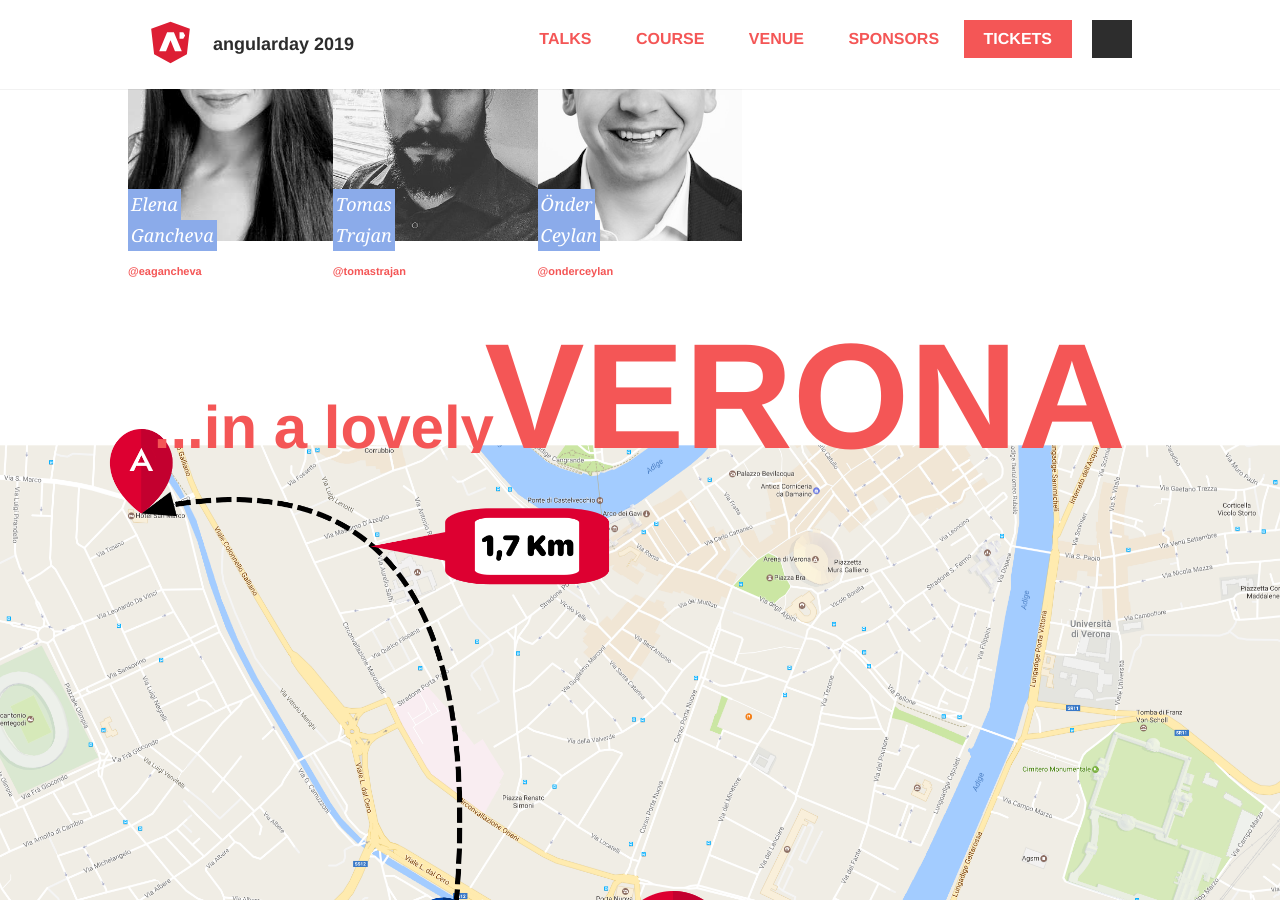
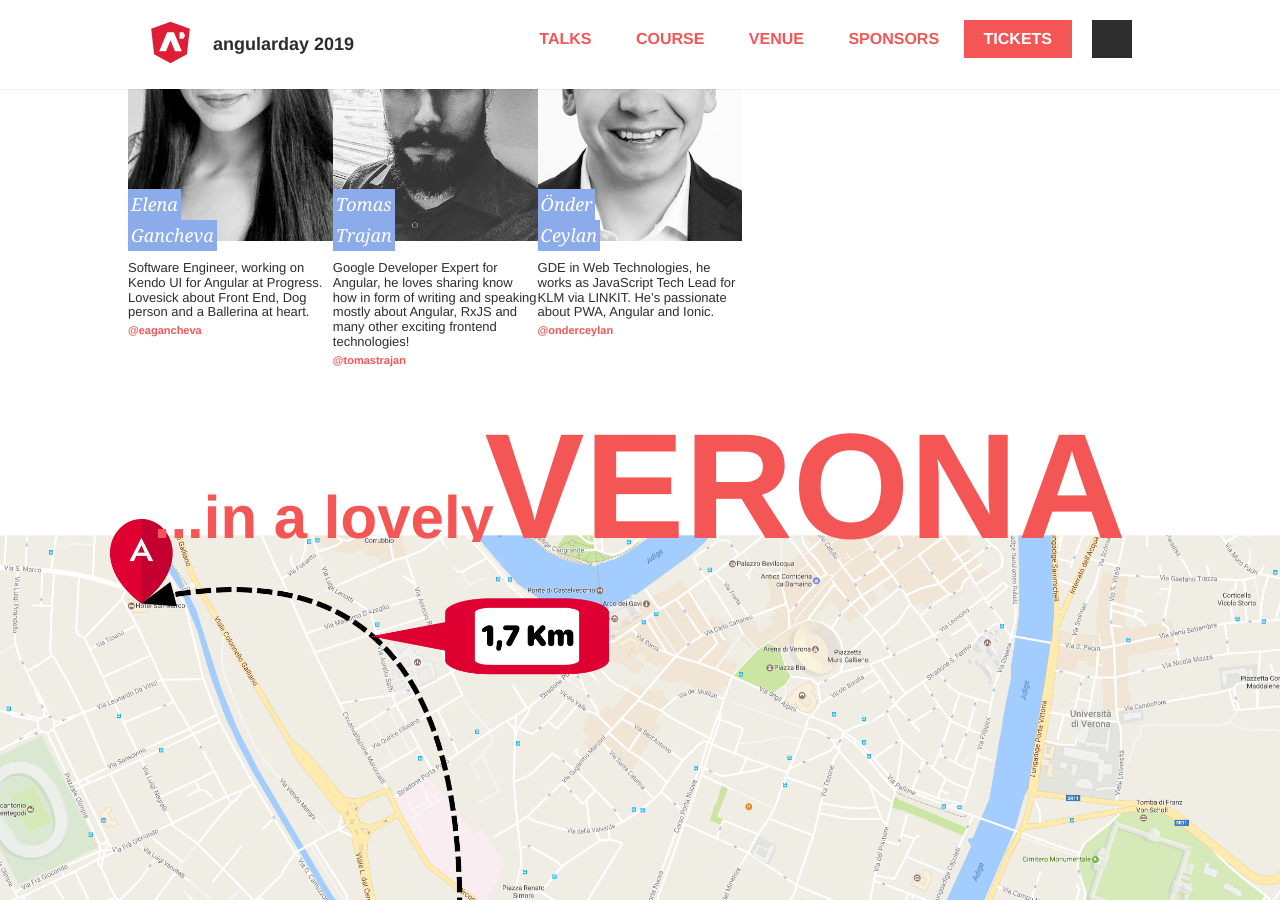
Before and after one commit to GrUSP/2019.angularday.it, a Jekyll site: the page built from index.html, in a window 1280 px wide and 900 px high, scrolled down 1467 px. Built offline with Jekyll 4.4.1, drawn with Linux system fonts in a browser that asks for light colours; some web fonts are replaced; comment, search, counter and statistics services are not loaded.

Commit message:
added descriptions

```diff
--- a/_data/speakers.yml
+++ b/_data/speakers.yml
@@ -3,21 +3,21 @@
 list:
   -
     id: elena-gancheva
-    description:
+    description: Software Engineer, working on Kendo UI for Angular at Progress. Lovesick about Front End, Dog person and a Ballerina at heart.
     image: elena-gancheva.jpeg
     first_name: Elena
     last_name: Gancheva
     twitter: eagancheva
   -
     id: tomas-trajan
-    description:
+    description: Google Developer Expert for Angular, he loves sharing know how in form of writing and speaking mostly about Angular, RxJS and many other exciting frontend technologies!
     image: tomas-trajan.jpg
     first_name: Tomas
     last_name: Trajan
     twitter: tomastrajan
   -
     id:  onder-ceylan
-    description:
+    description: GDE in Web Technologies, he works as JavaScript Tech Lead for KLM via LINKIT. He’s passionate about PWA, Angular and Ionic.
     image: onder-ceylan.jpg
     first_name: Önder
     last_name: Ceylan
```
